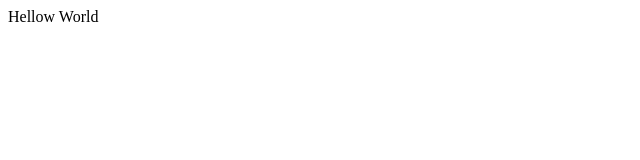
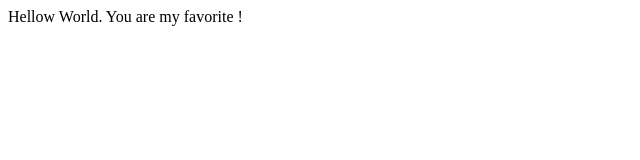
Before and after one commit to LiorTahulian/projectx, a plain HTML site: page index.html in a window 1280 px wide. Shown: the whole page, without its empty margins (0-640 px from the left). Drawn offline with Linux system fonts and the light colour scheme.

Commit message:
I added "You are my favorite !"

```diff
--- a/index.html
+++ b/index.html
@@ -5,6 +5,6 @@
         <link rel="stylesheet" href="style.css" />
     </head>
     <body>
-        Hellow World
+        Hellow World. You are my favorite !
     </body>
 </html>
```
